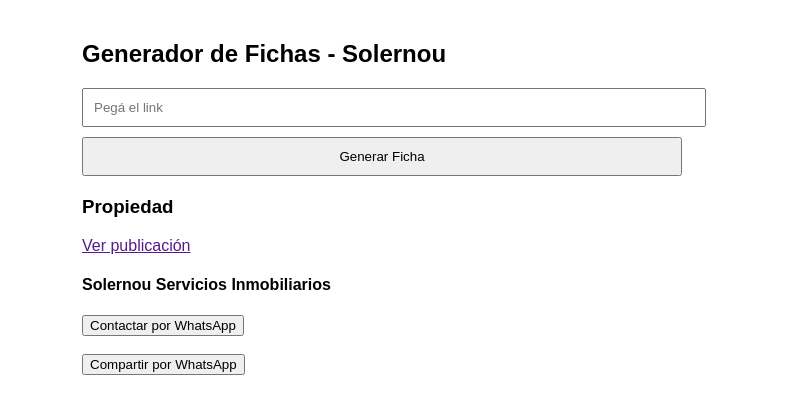
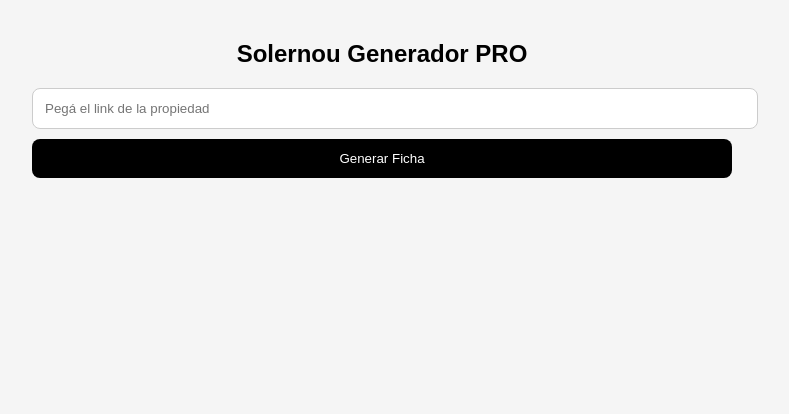
Before and after one commit to leivasolernou-alt/solernou-app, a plain HTML site: page index.html in a window 1280 px wide. Both pictures are taken after a click on the button "Generar Ficha". Shown: the whole page, without its empty margins (258-1047 px from the left). Drawn offline with Linux system fonts and the light colour scheme.

Commit message:
Update index.html

```diff
--- a/index.html
+++ b/index.html
@@ -1,18 +1,18 @@
 <!DOCTYPE html>
-
 <html lang="es">
 <head>
   <meta charset="UTF-8">
-  <title>Solernou Generador</title>
+  <title>Solernou Generador PRO</title>
   <meta name="viewport" content="width=device-width, initial-scale=1.0">
 </head>
 
-<body style="font-family: Arial; padding:20px; max-width:600px; margin:auto;">
+<body style="font-family: Arial; padding:20px; max-width:700px; margin:auto; background:#f5f5f5;">
 
-  <h2>Generador de Fichas - Solernou</h2>
+  <h2 style="text-align:center;">Solernou Generador PRO</h2>
 
-  <input id="link" placeholder="Pegá el link" style="width:100%; padding:10px;" />
-  <button onclick="generar()" style="margin-top:10px; width:100%; padding:10px;">
+  <input id="link" placeholder="Pegá el link de la propiedad" style="width:100%; padding:12px; border-radius:8px; border:1px solid #ccc;" />
+
+  <button onclick="generar()" style="margin-top:10px; width:100%; padding:12px; border:none; background:black; color:white; border-radius:8px;">
     Generar Ficha
   </button>
 
@@ -22,21 +22,43 @@
     function generar() {
       const url = document.getElementById("link").value;
 
+      if (!url) {
+        alert("Pegá un link primero");
+        return;
+      }
+
       document.getElementById("resultado").innerHTML = `
-        <h3>Propiedad</h3>
-        <p><a href="${url}" target="_blank">Ver publicación</a></p>
+        <div style="background:white; padding:15px; border-radius:12px; box-shadow:0 4px 10px rgba(0,0,0,0.1);">
 
-        <h4>Solernou Servicios Inmobiliarios</h4>
-        <button onclick="window.open('https://wa.me/5491166169242')">
-          Contactar por WhatsApp
-        </button>
+          <h3 style="margin-bottom:10px;">Vista de la propiedad</h3>
 
-        <br><br>
+          <iframe src="${url}" style="width:100%; height:400px; border:none; border-radius:8px;"></iframe>
 
-        <button onclick="compartir('${url}')">
-          Compartir por WhatsApp
-        </button>
+          <div style="margin-top:15px;">
+            <a href="${url}" target="_blank">
+              <button style="width:100%; padding:10px; margin-bottom:10px;">Ver publicación completa</button>
+            </a>
+
+            <button onclick="contactar()" style="width:100%; padding:10px; margin-bottom:10px; background:green; color:white; border:none; border-radius:6px;">
+              Contactar por WhatsApp
+            </button>
+
+            <button onclick="compartir('${url}')" style="width:100%; padding:10px;">
+              Compartir por WhatsApp
+            </button>
+          </div>
+
+          <div style="margin-top:15px; border-top:1px solid #eee; padding-top:10px;">
+            <strong>Solernou Servicios Inmobiliarios</strong><br>
+            WhatsApp: 11-6616-9242
+          </div>
+
+        </div>
       `;
+    }
+
+    function contactar() {
+      window.open("https://wa.me/5491166169242");
     }
 
     function compartir(url) {
```
